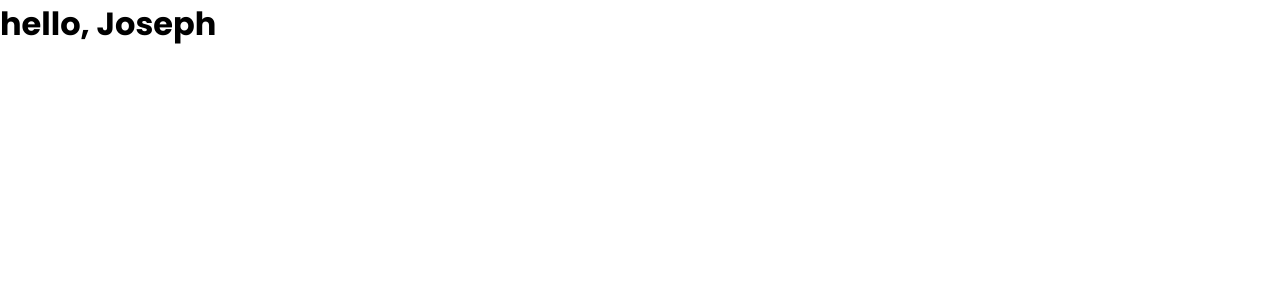
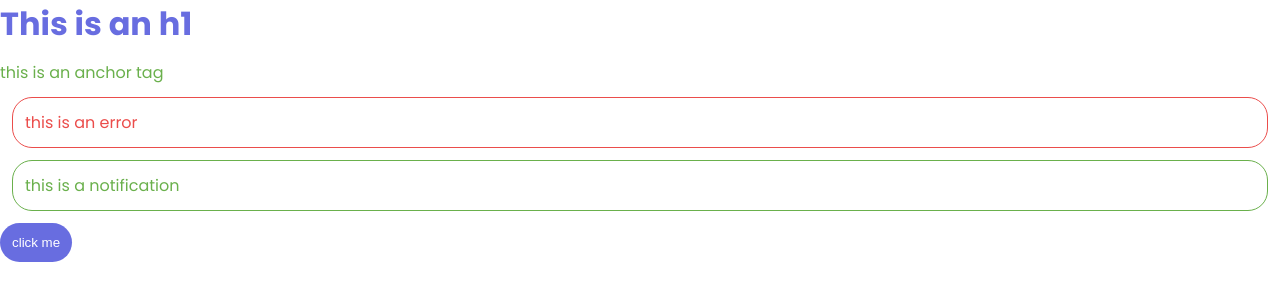
Before and after one commit to Josephlee01/ninja-sass, a website: page index.html in a window 1280 px wide. Drawn offline with Linux system fonts and the light colour scheme.

Commit message:
#3 variables

```diff
--- a/index.html
+++ b/index.html
@@ -7,6 +7,10 @@
   <title>Complete SASS</title>
 </head>
 <body>
-  <h1>hello, Joseph</h1>
+  <h1>This is an h1</h1>
+  <a href="#">this is an anchor tag</a>
+  <p class="error">this is an error</p>
+  <p class="notification">this is a notification</p>
+  <button>click me</button>
 </body>
 </html>
--- a/index.scss
+++ b/index.scss
@@ -1,5 +1,5 @@
 // import google font
-@import url('https://fonts.googleapis.com/css2?family=Poppins:ital,wght@0,100;0,200;0,300;0,400;0,500;0,600;0,700;0,800;0,900;1,100;1,200;1,300;1,400;1,500;1,600;1,700;1,800;1,900&display=swap');
+@import url("https://fonts.googleapis.com/css2?family=Poppins:ital,wght@0,100;0,200;0,300;0,400;0,500;0,600;0,700;0,800;0,900;1,100;1,200;1,300;1,400;1,500;1,600;1,700;1,800;1,900&display=swap");
 
 /* reset styles */
 * {
@@ -29,8 +29,52 @@ img {
   max-width: 100%;
 }
 
+// theme colors
+$primary: #686de0;
+$secondary: #6ab04c;
+$error: #eb4d4b;
+$info: #f9ca24;
+
+// spacing
+$base-padding: 0.75rem;
+$base-margin: 0.75rem;
+
+// borders
+$base-border-thickness: 1px;
+$base-border-radius: 20px;
+
 h1 {
-  a {
-    color: red;
-  }
+  color: $primary;
+  margin-bottom: $base-margin;
 }
+a {
+  color: $secondary;
+}
+button {
+  color: white;
+  border: 0;
+  background: $primary;
+
+  border-radius: $base-border-radius;
+  padding: $base-padding;
+}
+.error {
+  color: $error;
+  border-color: $error;
+  border-style: solid;
+
+  margin: $base-margin;
+  padding: $base-padding;
+  border-radius: $base-border-radius;
+  border-width: $base-border-thickness;
+}
+.notification {
+  color: $secondary;
+  border-color: $secondary;
+  border-style: solid;
+
+  margin: $base-margin;
+  padding: $base-padding;
+  border-radius: $base-border-radius;
+  border-width: $base-border-thickness;
+}
```
Also changed, not shown: css/index.css.
